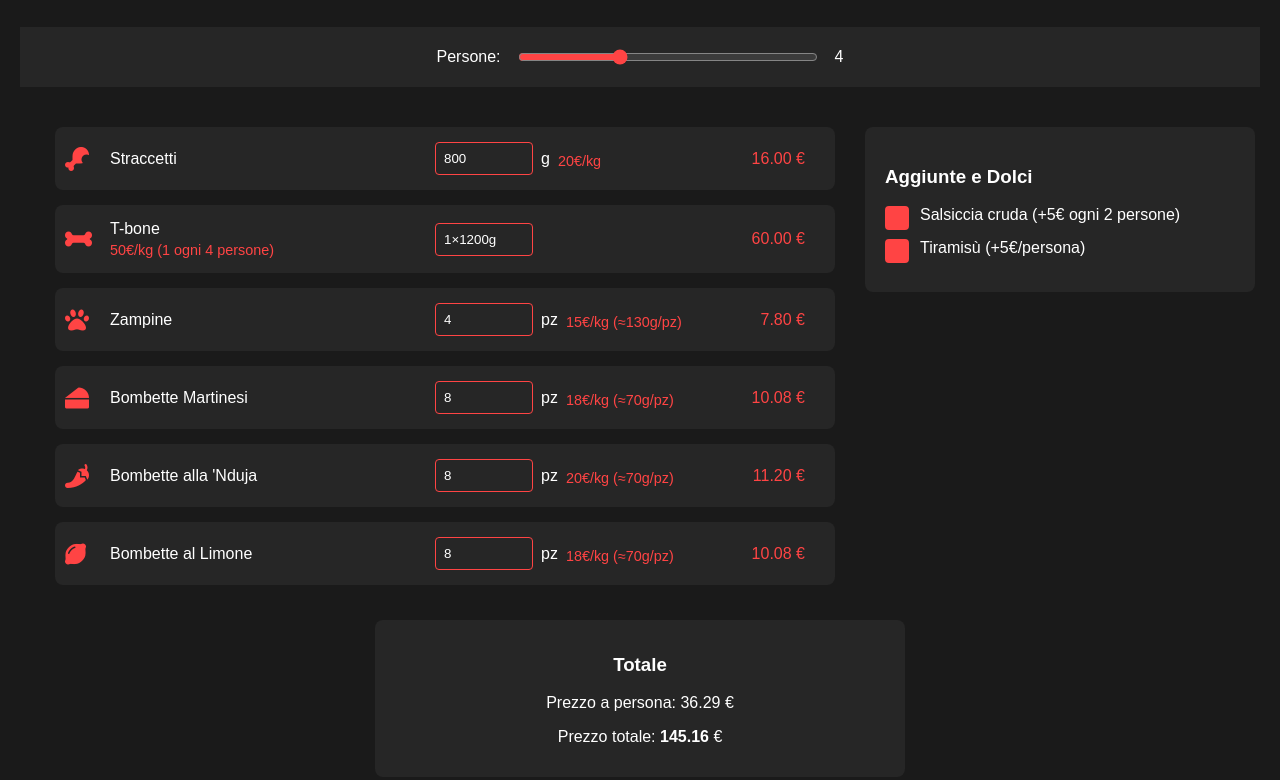
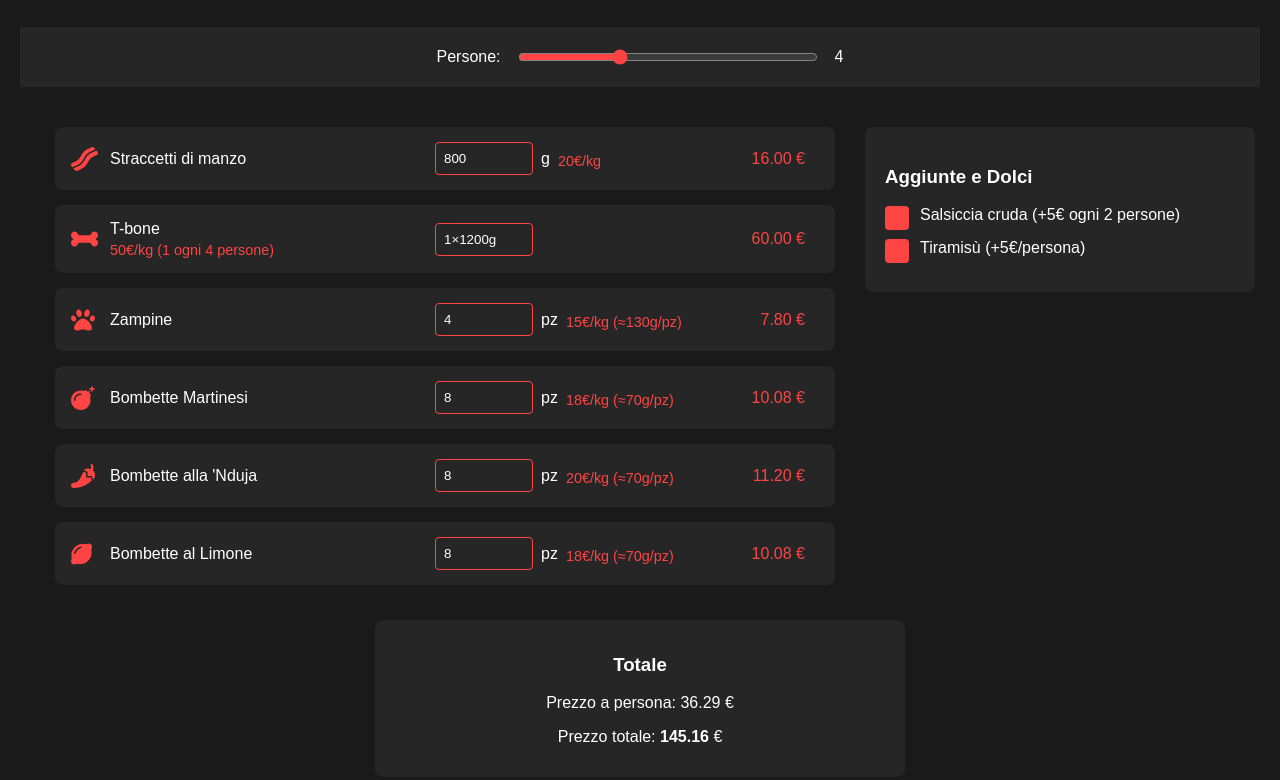
Before and after one commit to ttiaMa/latradizionemenudef, a plain HTML site: page index.html in a window 1280 px wide. Shown: the part 132-912 px from the top of the page. Drawn offline with Linux system fonts and the light colour scheme.

Commit message:
Update index.html

```diff
--- a/index.html
+++ b/index.html
@@ -68,6 +68,7 @@
         .menu-item i {
             font-size: 24px;
             color: var(--primary);
+	    margin-left: 6px;
         }
 
         .quantity-group {
@@ -178,6 +179,7 @@
             .menu-item > i {
                 grid-row: 1 / span 2;
                 align-self: start;
+
             }
 
             .quantity-group {
@@ -229,10 +231,10 @@
 
     <div class="container">
         <div class="main-content">
-            <!-- Straccetti -->
+            <!-- Straccetti di manzo -->
             <div class="menu-item">
-                <i class="fas fa-drumstick-bite"></i>
-                <div>Straccetti</div>
+                <i class="fas fa-bacon"></i>
+                <div>Straccetti di manzo</div>
                 <div class="quantity-group">
                     <input type="number" class="quantity-input" value="800">
                     <span>g</span>
@@ -268,7 +270,7 @@
 
             <!-- Bombette Martinesi -->
             <div class="menu-item">
-                <i class="fas fa-cheese"></i>
+                <i class="fas fa-bomb"></i>
                 <div>Bombette Martinesi</div>
                 <div class="quantity-group">
                     <input type="number" class="quantity-input" value="8">
```
